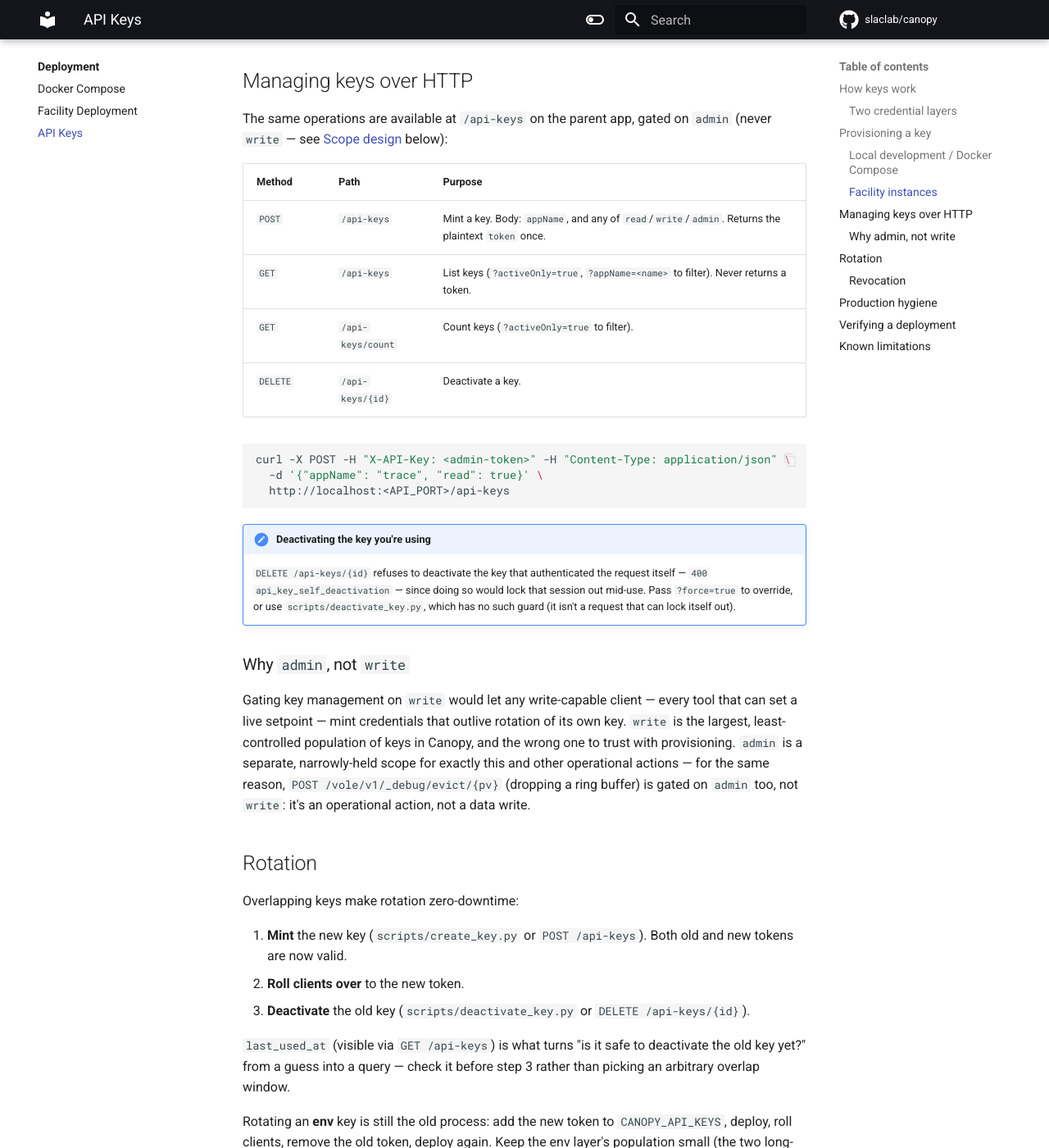
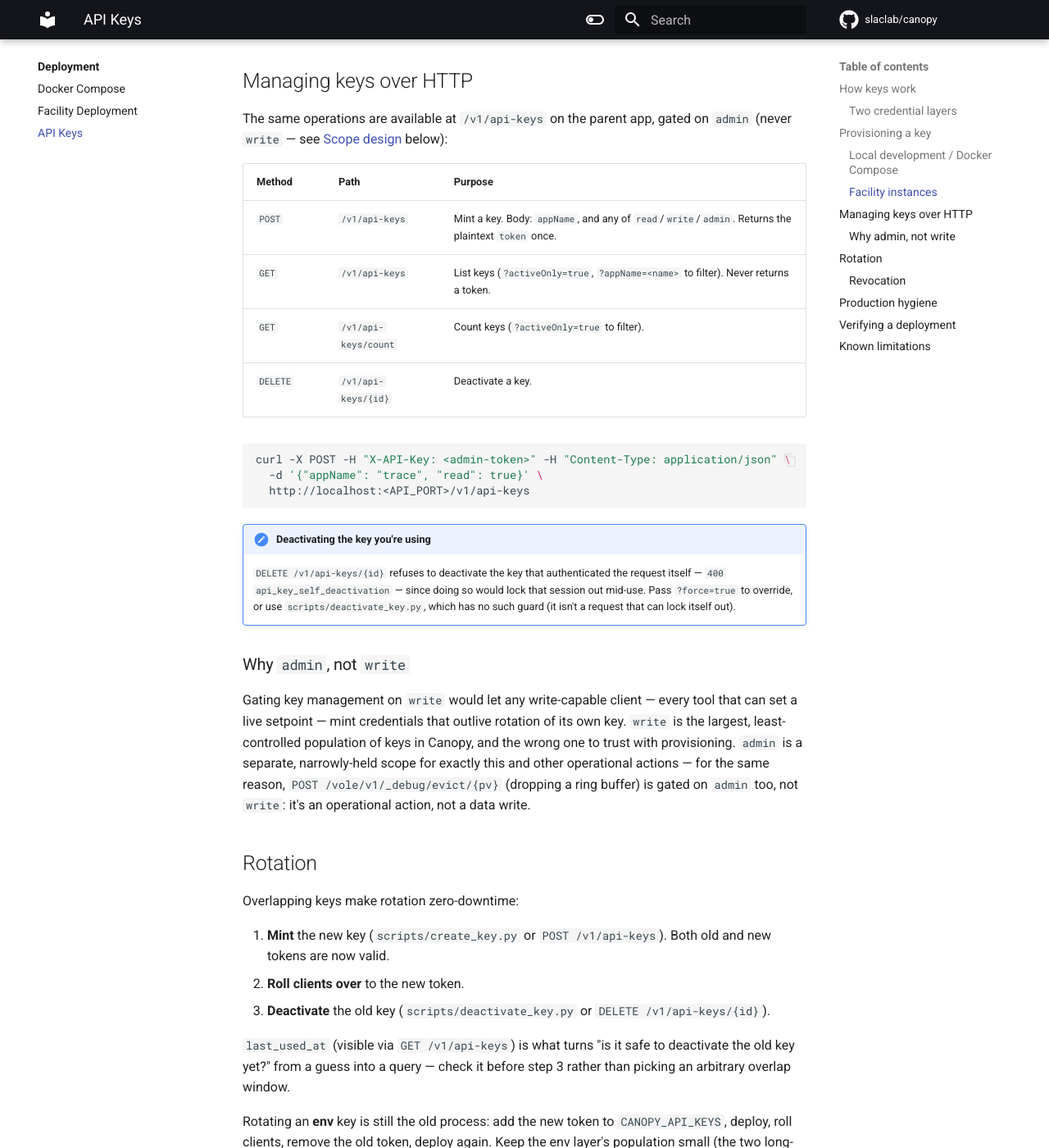
Before and after one commit to slaclab/canopy, an MkDocs documentation site: the page built from docs/deployment/api-keys.md, in a window 1280 px wide and 1400 px high, scrolled down 2359 px. Shown: the whole window at 82% size. Built offline with MkDocs 1.6.1 and Material for MkDocs 9.7.7, drawn with Linux system fonts in a browser that asks for light colours; comment, search, counter and statistics services are not loaded; some of the changed text lies outside the part shown.

````diff
--- a/docs/deployment/api-keys.md
+++ b/docs/deployment/api-keys.md
@@ -103,24 +103,24 @@ env key is still a deploy; rotating anything else is a CLI call.
 
 ## Managing keys over HTTP
 
-The same operations are available at `/api-keys` on the parent app, gated on
+The same operations are available at `/v1/api-keys` on the parent app, gated on
 `admin` (never `write` — see [Scope design](#why-admin-not-write) below):
 
 | Method | Path | Purpose |
 |--------|------|---------|
-| `POST` | `/api-keys` | Mint a key. Body: `appName`, and any of `read`/`write`/`admin`. Returns the plaintext `token` once. |
-| `GET` | `/api-keys` | List keys (`?activeOnly=true`, `?appName=<name>` to filter). Never returns a token. |
-| `GET` | `/api-keys/count` | Count keys (`?activeOnly=true` to filter). |
-| `DELETE` | `/api-keys/{id}` | Deactivate a key. |
+| `POST` | `/v1/api-keys` | Mint a key. Body: `appName`, and any of `read`/`write`/`admin`. Returns the plaintext `token` once. |
+| `GET` | `/v1/api-keys` | List keys (`?activeOnly=true`, `?appName=<name>` to filter). Never returns a token. |
+| `GET` | `/v1/api-keys/count` | Count keys (`?activeOnly=true` to filter). |
+| `DELETE` | `/v1/api-keys/{id}` | Deactivate a key. |
 
 ```bash
 curl -X POST -H "X-API-Key: <admin-token>" -H "Content-Type: application/json" \
   -d '{"appName": "trace", "read": true}' \
-  http://localhost:<API_PORT>/api-keys
+  http://localhost:<API_PORT>/v1/api-keys
 ```
 
 !!! note "Deactivating the key you're using"
-    `DELETE /api-keys/{id}` refuses to deactivate the key that authenticated
+    `DELETE /v1/api-keys/{id}` refuses to deactivate the key that authenticated
     the request itself — `400` `api_key_self_deactivation` — since doing so
     would lock that session out mid-use. Pass `?force=true` to override, or use
     `scripts/deactivate_key.py`, which has no such guard (it isn't a request
@@ -141,13 +141,13 @@ write.
 
 Overlapping keys make rotation zero-downtime:
 
-1. **Mint** the new key (`scripts/create_key.py` or `POST /api-keys`). Both
+1. **Mint** the new key (`scripts/create_key.py` or `POST /v1/api-keys`). Both
    old and new tokens are now valid.
 2. **Roll clients over** to the new token.
 3. **Deactivate** the old key (`scripts/deactivate_key.py` or
-   `DELETE /api-keys/{id}`).
+   `DELETE /v1/api-keys/{id}`).
 
-`last_used_at` (visible via `GET /api-keys`) is what turns "is it safe to
+`last_used_at` (visible via `GET /v1/api-keys`) is what turns "is it safe to
 deactivate the old key yet?" from a guess into a query — check it before step 3
 rather than picking an arbitrary overlap window.
 
@@ -218,7 +218,7 @@ curl -H "X-API-Key: <token>" http://localhost:<API_PORT>/hare/v1/health/summary
 curl -H "X-API-Key: not-a-real-token" http://localhost:<API_PORT>/hare/v1/health/summary
 
 # Admin-gated key management — 200 with the admin token, 403 with anything else:
-curl -H "X-API-Key: <admin-token>" http://localhost:<API_PORT>/api-keys
+curl -H "X-API-Key: <admin-token>" http://localhost:<API_PORT>/v1/api-keys
 ```
 
 A key with the wrong scope returns `403` with code `insufficient_read_access`,
````
Also changed, not shown: 3 other files.
